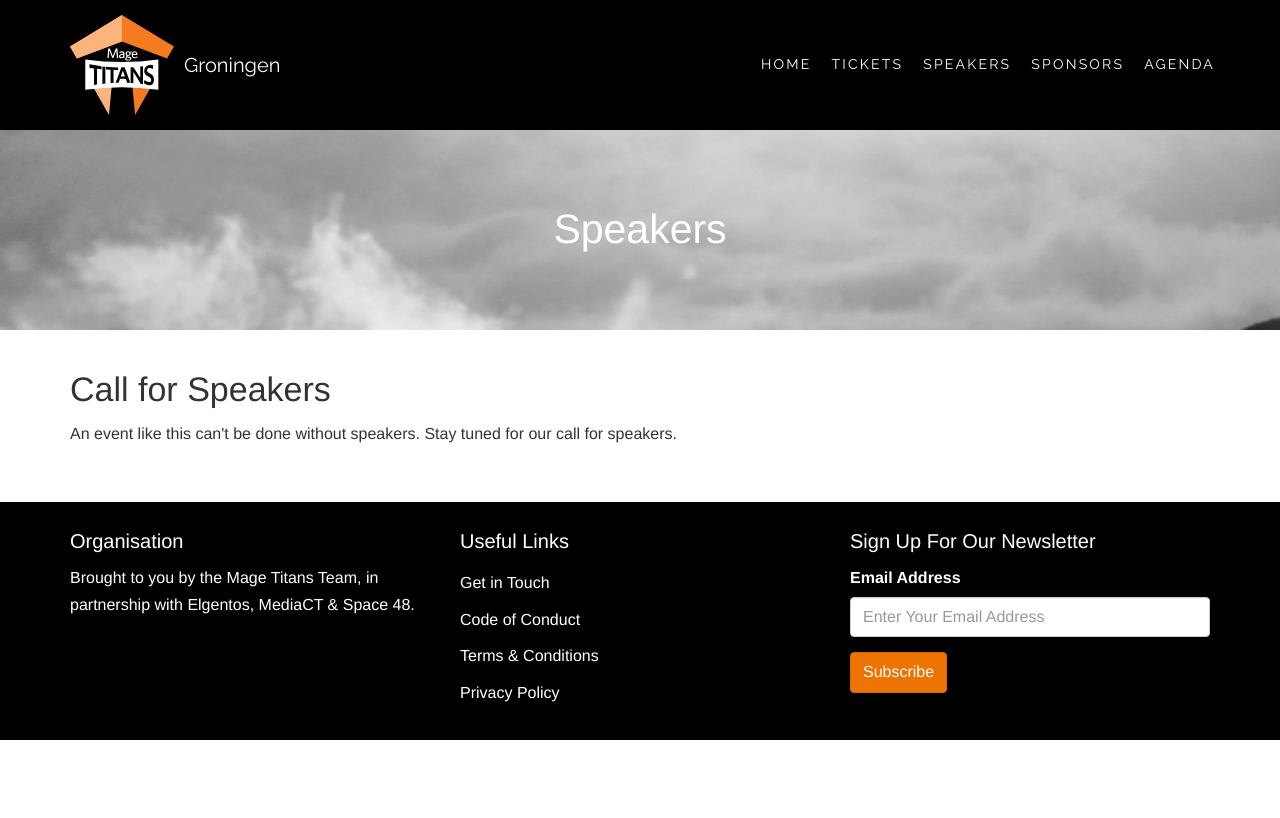
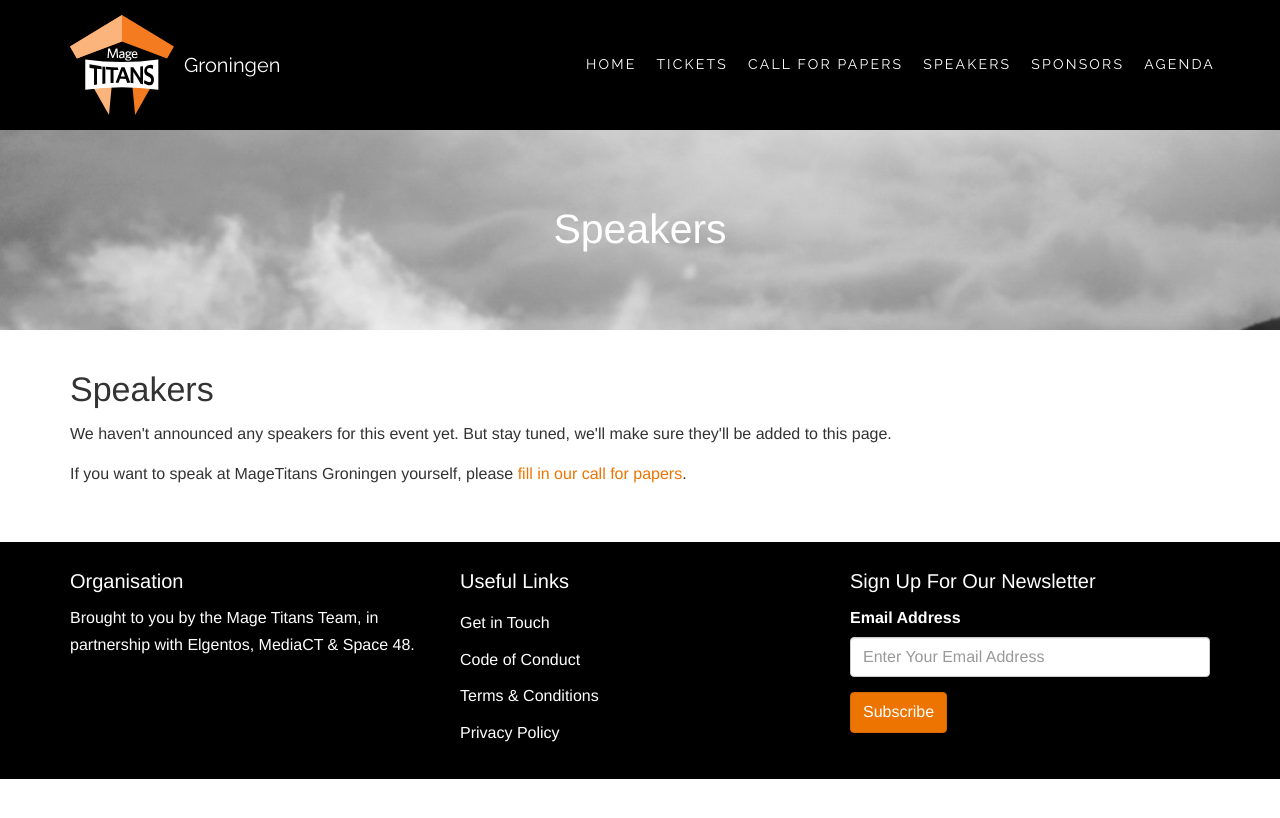
Before and after one commit to elgentos/magetitans, a Jekyll site: the page built from speakers.html, in a window 1280 px wide. Shown: the top 818 px of the page. Built offline with Jekyll 4.4.1, drawn with Linux system fonts in a browser that asks for light colours; comment, search, counter and statistics services are not loaded.

Commit message:
Add link to Call for Papers form
Added a link to the call for papers form on the speaker page and
added a separate page for call for papers in the website.

```diff
--- a/_config.yml
+++ b/_config.yml
@@ -24,6 +24,8 @@ data:
       url: /
     - title: Tickets
       url: /tickets
+    - title: Call for Papers
+      url: /call-for-papers
     - title: Speakers
       url: /speakers
     - title: Sponsors
--- a/speakers.html
+++ b/speakers.html
@@ -14,10 +14,13 @@ permalink: /speakers/
 <div class="container">
     <div class="row">
         <div class="col-md-12">
-            <h2>Call for Speakers</h2>
+            <h2>Speakers</h2>
             <p>
-                An event like this can't be done without speakers. Stay tuned
-                for our call for speakers.
+                We haven't announced any speakers for this event yet. But stay tuned, we'll make sure they'll be added to
+                this page.
+            </p>
+            <p>
+                If you want to speak at MageTitans Groningen yourself, please <a href="https://www.papercall.io/cfps/1061/submissions/new" target="_blank">fill in our call for papers</a>.
             </p>
         </div>
     </div>
```
Also changed, not shown: call-for-papers.html (added, +28 -0 lines), Gemfile.lock.
